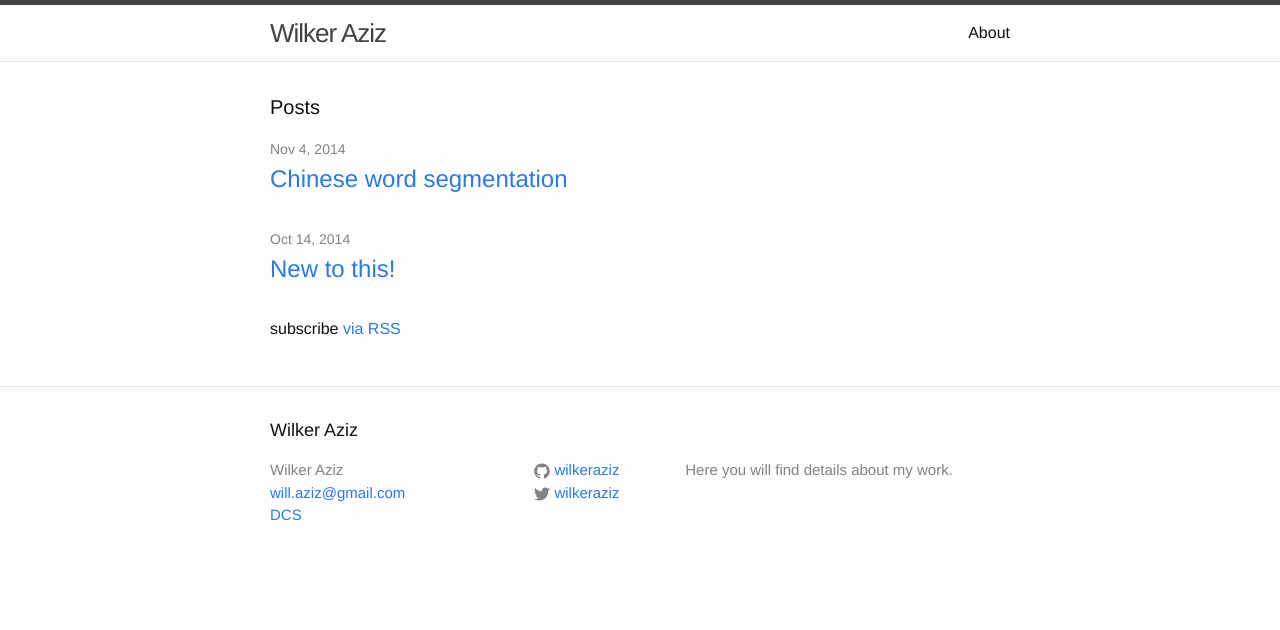
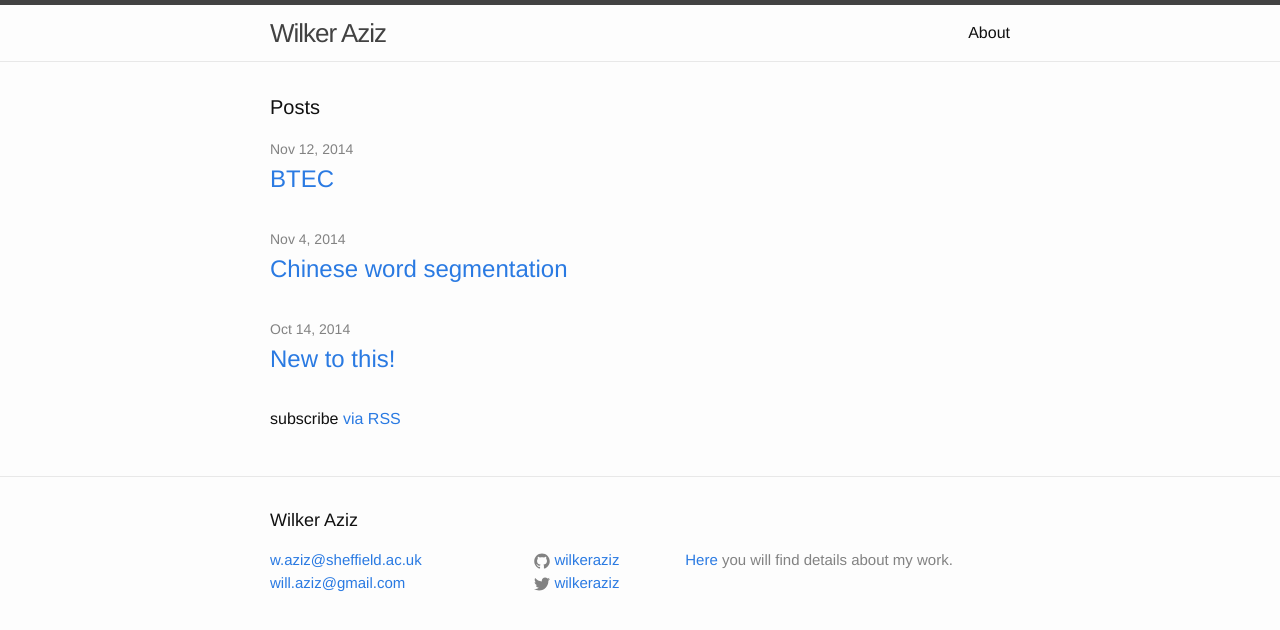
Before and after one commit to wilkeraziz/oldsite, a Jekyll site: the page built from index.html, in a window 1280 px wide. Shown: the top 630 px of the page. Built offline with Jekyll 4.4.1, drawn with Linux system fonts in a browser that asks for light colours; the list of posts is cut into pages by our own code.

Commit message:
btec baseline

```diff
--- a/_config.yml
+++ b/_config.yml
@@ -13,6 +13,7 @@ paginate: 4
 # current department
 current_department: DCS
 departamental_page: http://wilkeraziz.github.io/dcs-site
+current_dpt_email: w.aziz@sheffield.ac.uk
 
 # useful links
 google_scholar_url: http://scholar.google.co.uk/citations?user=phgBJXYAAAAJ&hl=en
--- a/_includes/footer.html
+++ b/_includes/footer.html
@@ -1,15 +1,18 @@
 <footer class="site-footer">
 
   <div class="wrapper">
+<!--            <a href="{{ site.departamental_page }}">
+                <img src="image/UoS.ico" alt="DCS"> {{ site.current_department }}
+            </a>-->
 
     <h2 class="footer-heading">{{ site.title }}</h2>
 
     <div class="footer-col-wrapper">
       <div class="footer-col  footer-col-1">
         <ul class="contact-list">
-          <li>{{ site.title }}</li>
+            <!--<li>{{ site.title }}</li>-->
+            <li><a href="mailto:{{ site.current_dpt_email }}">{{ site.current_dpt_email }}</a></li>
           <li><a href="mailto:{{ site.email }}">{{ site.email }}</a></li>
-          <li><a href="{{ site.departamental_page }}">{{ site.current_department }}</a></li>
         </ul>
       </div>
 
@@ -48,7 +51,9 @@
       </div>
 
       <div class="footer-col  footer-col-3">
-        <p class="text">{{ site.description }}</p>
+          <p class="text">
+          <a href="{{ site.departamental_page }}">Here</a> you will find details about my work.
+          </p>
       </div>
     </div>
 
--- a/_includes/header.html
+++ b/_includes/header.html
@@ -19,6 +19,9 @@
           <a class="page-link" href="{{ page.url | prepend: site.baseurl }}">{{ page.title }}</a>
           {% endif %}
         {% endfor %}
+<!--        <a href="{{ site.departamental_page }}">
+            <img src="image/UoS.ico" alt="DCS">{{ site.current_department }}
+        </a>-->
       </div>
     </nav>
 
```
Also changed, not shown: _posts/2014-11-12-btec.markdown (added, +39 -0 lines).
